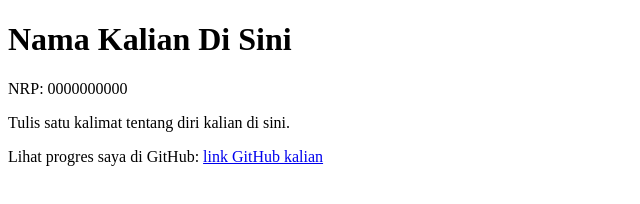
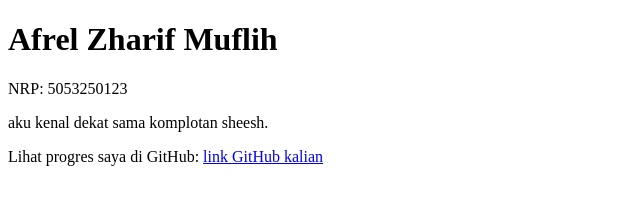
Before and after one commit to webdev-if-its/pweb-5053251023, a website: page m00/index.html in a window 1280 px wide. Shown: the whole page, without its empty margins (0-640 px from the left). Drawn offline with Linux system fonts and the light colour scheme.

Commit message:
selesai pertemuan 0

```diff
--- a/m00/index.html
+++ b/m00/index.html
@@ -3,14 +3,14 @@
 <head>
   <meta charset="utf-8">
   <meta name="viewport" content="width=device-width, initial-scale=1">
-  <title>Untitled</title>
+  <title>Kartu Nama RVYK</title>
 </head>
 <body>
 
-  <h1 id="nama">Nama Kalian Di Sini</h1>
-  <p id="nrp">NRP: 0000000000</p>
-  <p id="bio">Tulis satu kalimat tentang diri kalian di sini.</p>
-  <p>Lihat progres saya di GitHub: <a id="github" href="#">link GitHub kalian</a></p>
+  <h1 id="nama">Afrel Zharif Muflih</h1>
+  <p id="nrp">NRP: 5053250123</p>
+  <p id="bio">aku kenal dekat sama komplotan sheesh.</p>
+  <p>Lihat progres saya di GitHub: <a id="github" href="https://github.com/RellZM">link GitHub kalian</a></p>
 
 </body>
 </html>
```
